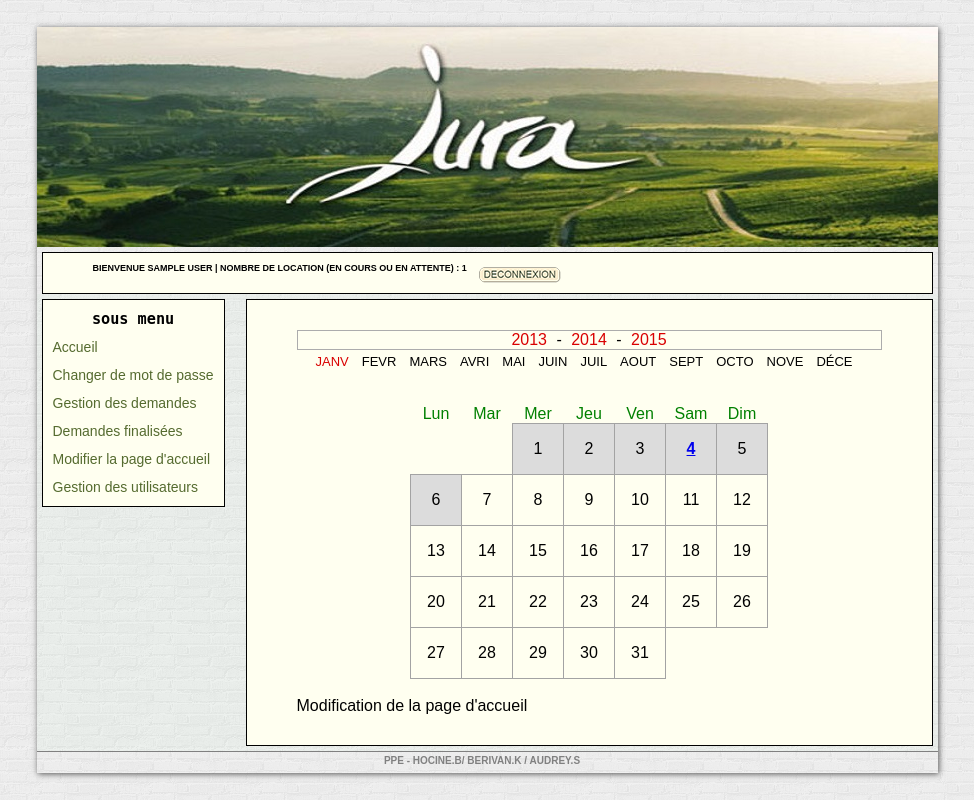
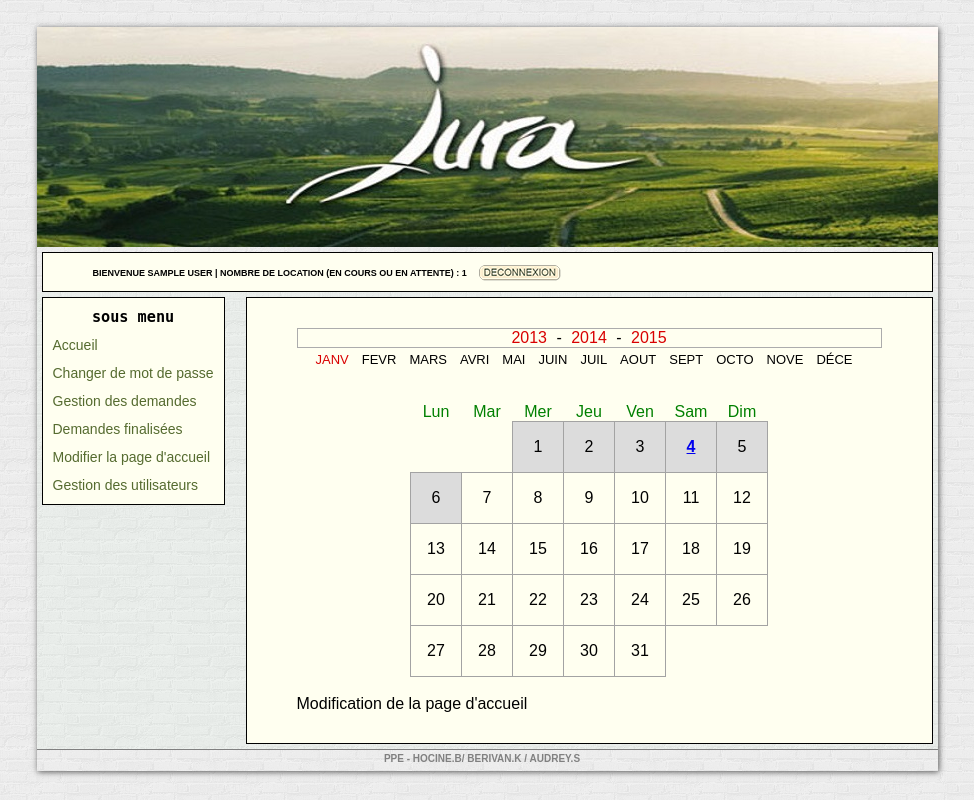
Before and after one commit to aud04/ppe_php, a PHP site: page /compte.php in a window 1280 px wide. Shown: the whole page, without its empty margins (153-1127 px from the left). Run offline with PHP 8.4, Linux system fonts and the light colour scheme; the visitor is signed in with stand-in values (Sample User, id 1); data comes from the database, SQL or seed files in the repository; some libraries are stand-ins or nearby versions.

Commit message:
Modification graphique
le bouton " Déconnexion" se retrouve sur la même ligne que l'information de connexion utilisateur.

```diff
--- a/vue/admin/compte.php
+++ b/vue/admin/compte.php
@@ -77,8 +77,8 @@ endif;
                 $data = $req->fetch();
                 ?>
                 <form action="modele/destroy.php" style="float: left; padding-left: 40px;" name="disconnect" method="post">
-                    <div style="float:left;margin-right:10px;"><label class="welcome">Bienvenue <?php echo $_SESSION['nom']; ?> | nombre de location (en cours ou en attente) : <?php echo $data['nb_reservation']; ?></label></div>
-                    <div style="float:left;margin-top:2px;"><input type="submit" value="" class="btn_logout" name="disconnect"></div>
+                    <div style="float:left;margin-right:10px;margin-top:5px;"><label class="welcome">Bienvenue <?php echo $_SESSION['nom']; ?> | nombre de location (en cours ou en attente) : <?php echo $data['nb_reservation']; ?></label></div>
+                    <div style="float:right;margin-top:0px;"><input type="submit" value="" class="btn_logout" name="disconnect"></div>
                 </form>
                 <div class="clear"></div>
             </div>
```
